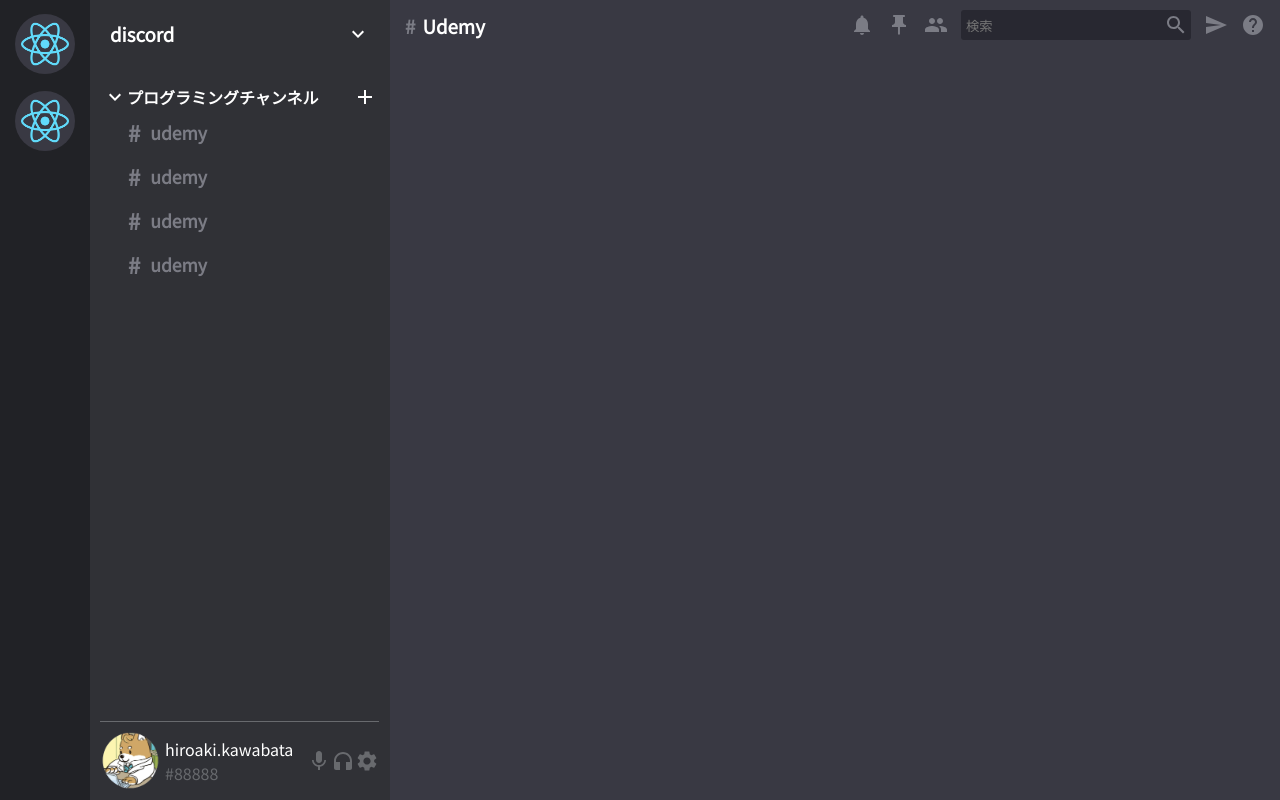
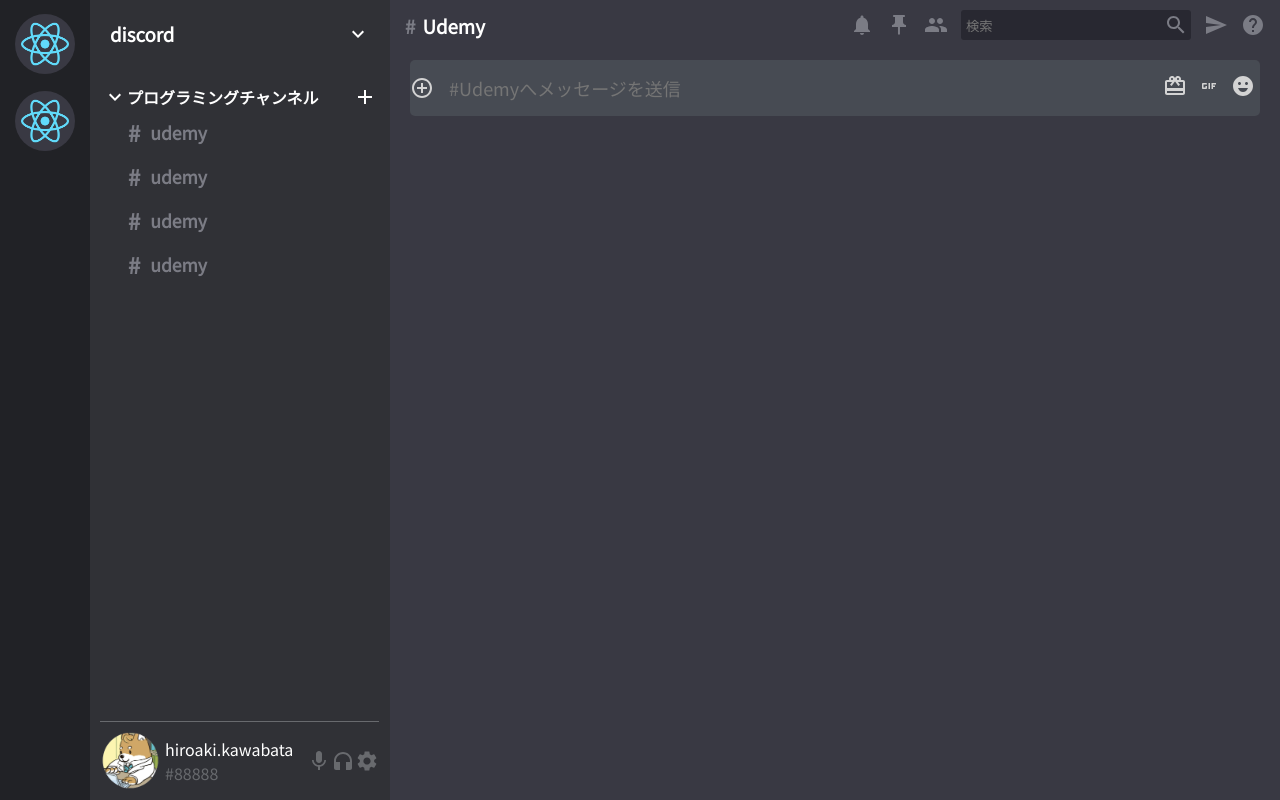
Before and after one commit to bata1016/discord-clone, a React (Create React App) app: page / in a window 1280 px wide. Built offline with nearby package versions, Linux system fonts and the light colour scheme.

Commit message:
チャットの入力欄を追加

```diff
--- a/src/components/chat/Chat.scss
+++ b/src/components/chat/Chat.scss
@@ -3,4 +3,40 @@
   flex-direction: column;
   flex-grow: 1;
   background-color: #393943;
+
+  .chat-input {
+    display: flex;
+    justify-content: space-between;
+    align-items: center;
+    background-color: #474b53;
+    border-radius: 5px;
+    margin: 20px;
+    color: lightgray;
+
+    form {
+      flex-grow: 1;
+
+      input {
+        padding: 15px;
+        background-color: transparent;
+        border: none;
+        outline: none;
+        color: white;
+        font-size: large;
+        width: 100%;
+      }
+
+      .chat-input-button {
+        display: none;
+      }
+    }
+
+    .chat-input-icons {
+      .MuiSvgIcon-root {
+        cursor: pointer;
+        padding: 5px;
+      }
+    }
+  }
+
 }
--- a/src/components/chat/Chat.tsx
+++ b/src/components/chat/Chat.tsx
@@ -1,13 +1,28 @@
 import React from 'react'
 import './Chat.scss'
 import ChatHeader from './ChatHeader'
+import AddCircleOutlineIcon from '@mui/icons-material/AddCircleOutline';
+import CardGiftcardIcon from '@mui/icons-material/CardGiftcard';
+import GifIcon from '@mui/icons-material/Gif';
+import EmojiEmotionsIcon from '@mui/icons-material/EmojiEmotions';
 
 function Chat() {
   return (
     <div className='chat'>
       <ChatHeader />
       <div className='chat-message'></div>
-      <div className='chat-input'></div>
+      <div className='chat-input'>
+        <AddCircleOutlineIcon />
+        <form>
+          <input type="text" placeholder='#Udemyへメッセージを送信'/>
+          <button type='submit' className='chat-input-button'>送信</button>
+        </form>
+        <div className='chat-input-icons'>
+          <CardGiftcardIcon />
+          <GifIcon />
+          <EmojiEmotionsIcon />
+        </div>
+      </div>
     </div>
   )
 }
```
